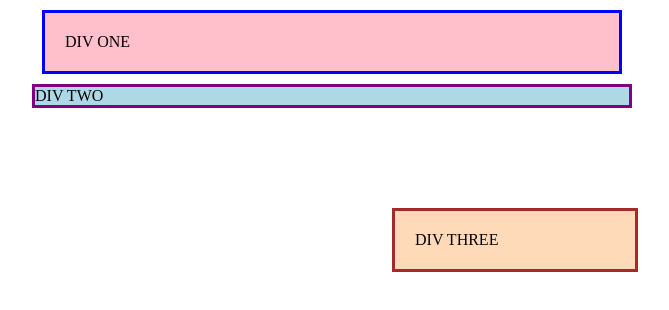
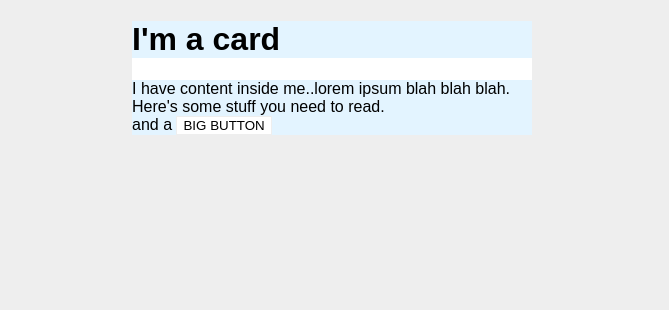
Before and after one commit to spiralknightx/Margin-and-Padding, a plain HTML site: page index.html in a window 1280 px wide. Shown: the whole page, without its empty margins (308-977 px from the left). Drawn offline with Linux system fonts and the light colour scheme.

Commit message:
Exercise 2 structure created

```diff
--- a/index.html
+++ b/index.html
@@ -4,18 +4,14 @@
     <meta charset="UTF-8">
     <meta http-equiv="X-UA-Compatible" content="IE=edge">
     <meta name="viewport" content="width=device-width, initial-scale=1.0">
-    <title>Margin and Padding exercise</title>
+    <title>Margin and Padding exercise 2</title>
     <link rel="stylesheet" href="style.css">
   </head>
   <body>
-    <div class="one">
-      DIV ONE
-    </div>
-    <div class="two">
-      DIV TWO
-    </div>
-    <div class="three">
-      DIV THREE
+    <div class="card">
+      <h1 class="title">I'm a card</h1>
+      <div class="content">I have content inside me..lorem ipsum blah blah blah. Here's some stuff you need to read.</div>
+      <div class="button-container">and a <button>BIG BUTTON</button></div>
     </div>
   </body>
 </html>
--- a/style.css
+++ b/style.css
@@ -1,28 +1,27 @@
 body {
-    max-width: 600px;
-    margin: 0 auto;
+    background: #eee;
+    font-family: sans-serif;
   }
 
-  .one {
-    background: pink;
-    border: 3px solid blue;
-    /* CHANGE ME */
-    padding:20px;
-    margin: 10px;
+  .card {
+    width: 400px;
+    background: #fff;
+    margin: 16px auto;
   }
 
-  .two {
-    background: lightblue;
-    border: 3px solid purple;
-    /* CHANGE ME */
-    margin-bottom: 100px;
+  .title {
+    background: #e3f4ff;
   }
 
-  .three {
-    background: peachpuff;
-    border: 3px solid brown;
-    width: 200px;
-    /* CHANGE ME */
-    padding: 20px;
-    margin-left: 360px;
+  .content {
+    background: #e3f4ff;
   }
+
+  .button-container {
+    background: #e3f4ff;
+  }
+
+  button {
+    background: white;
+    border: 1px solid #eee;
+  }
```
